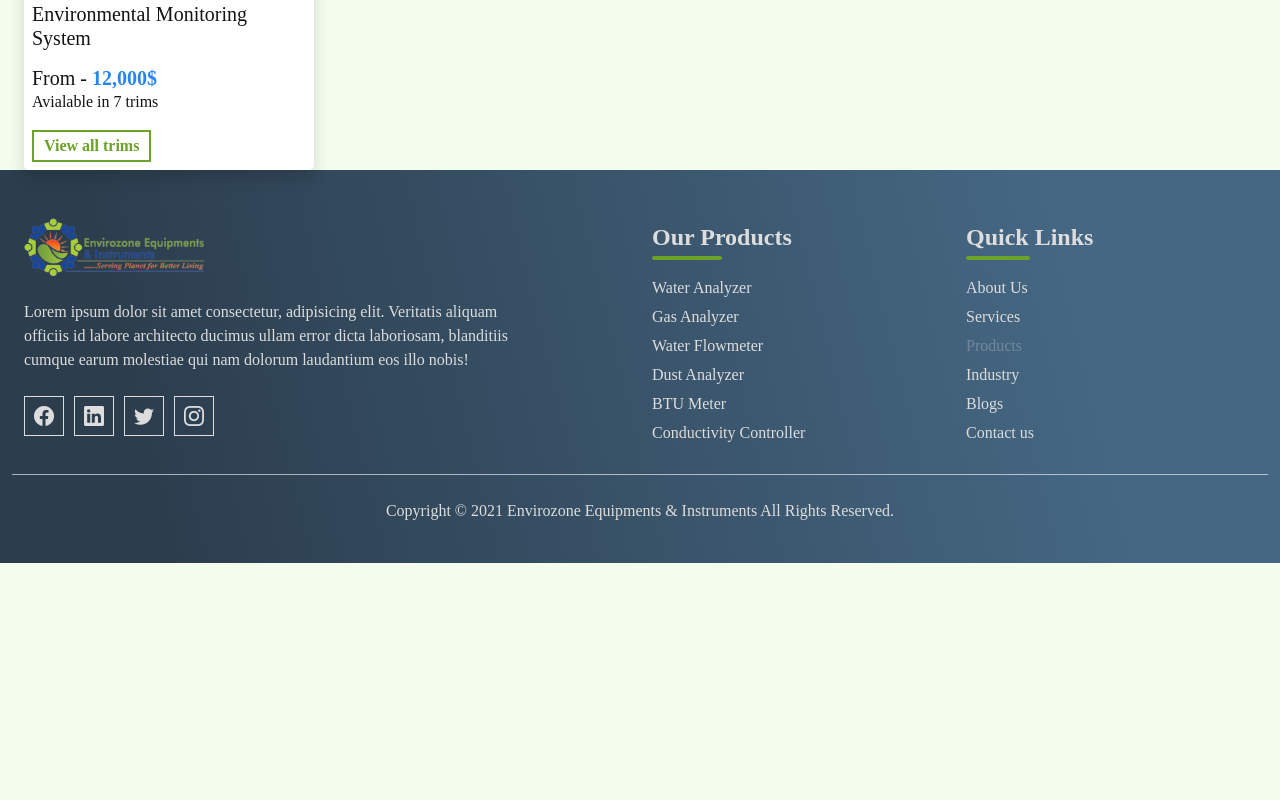
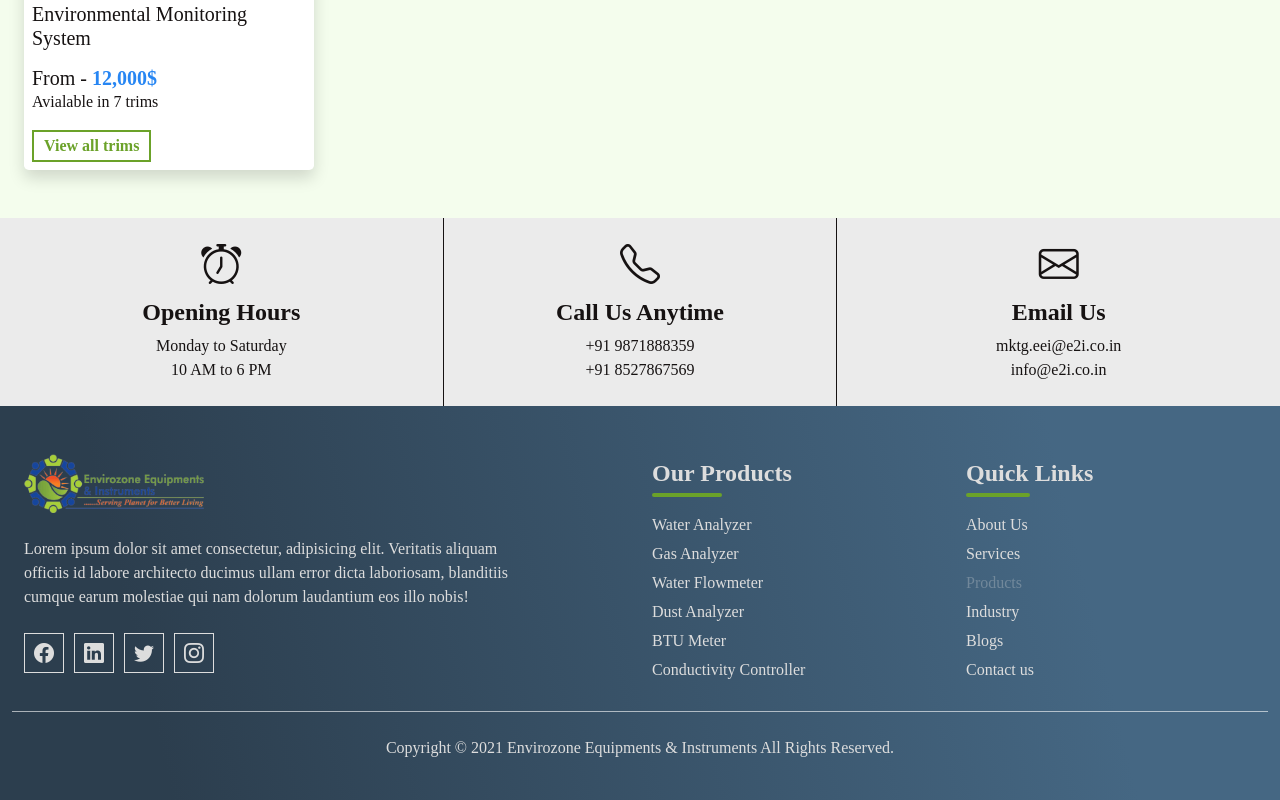
Before and after one commit to ny4899/e2i, a React (Create React App) app: page /#/products in a window 1280 px wide. Shown: the part 1465-2265 px from the top of the page. Before the commit the page ends 2028 px from the top, so only its background shows below. Built offline with nearby package versions, Linux system fonts and the light colour scheme; a web font is replaced by a local one.

Commit message:
Added footer information section in product page

```diff
--- a/src/Pages/Products.js
+++ b/src/Pages/Products.js
@@ -1,12 +1,13 @@
 import React from 'react'
 import ProductsWrapper from '../Layouts/Products/ProductsWrapper/ProductsWrapper'
 import CategoryFilterNav from '../Layouts/Products/CategoryFilterNav/CategoryFilterNav'
-
+import InformationSection from '../Layouts/Home/InformationSection'
 const Products = () => {
   return (
     <>
     <ProductsWrapper />
     <CategoryFilterNav />
+    <InformationSection />
     </>
   )
 }
```
